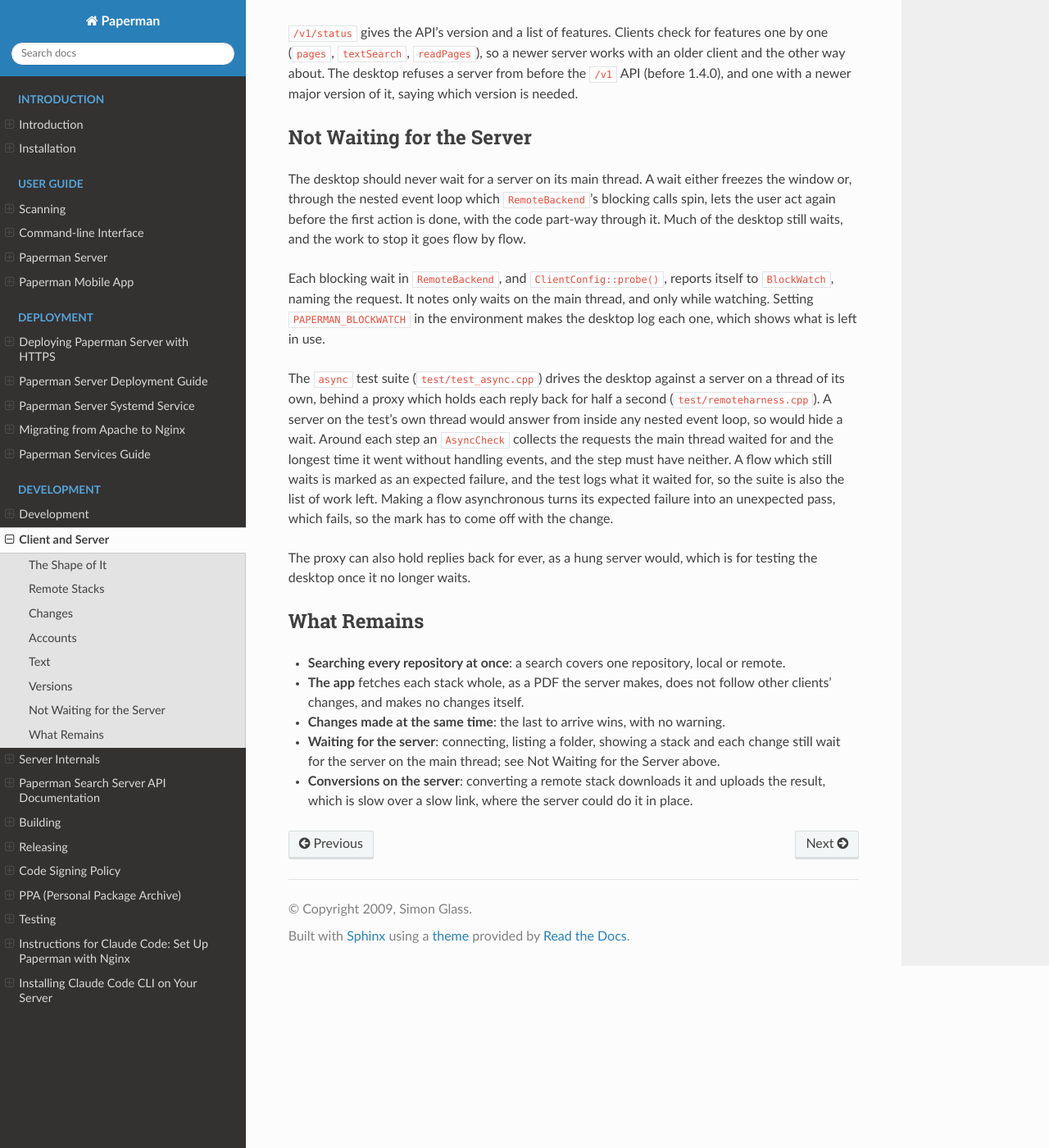
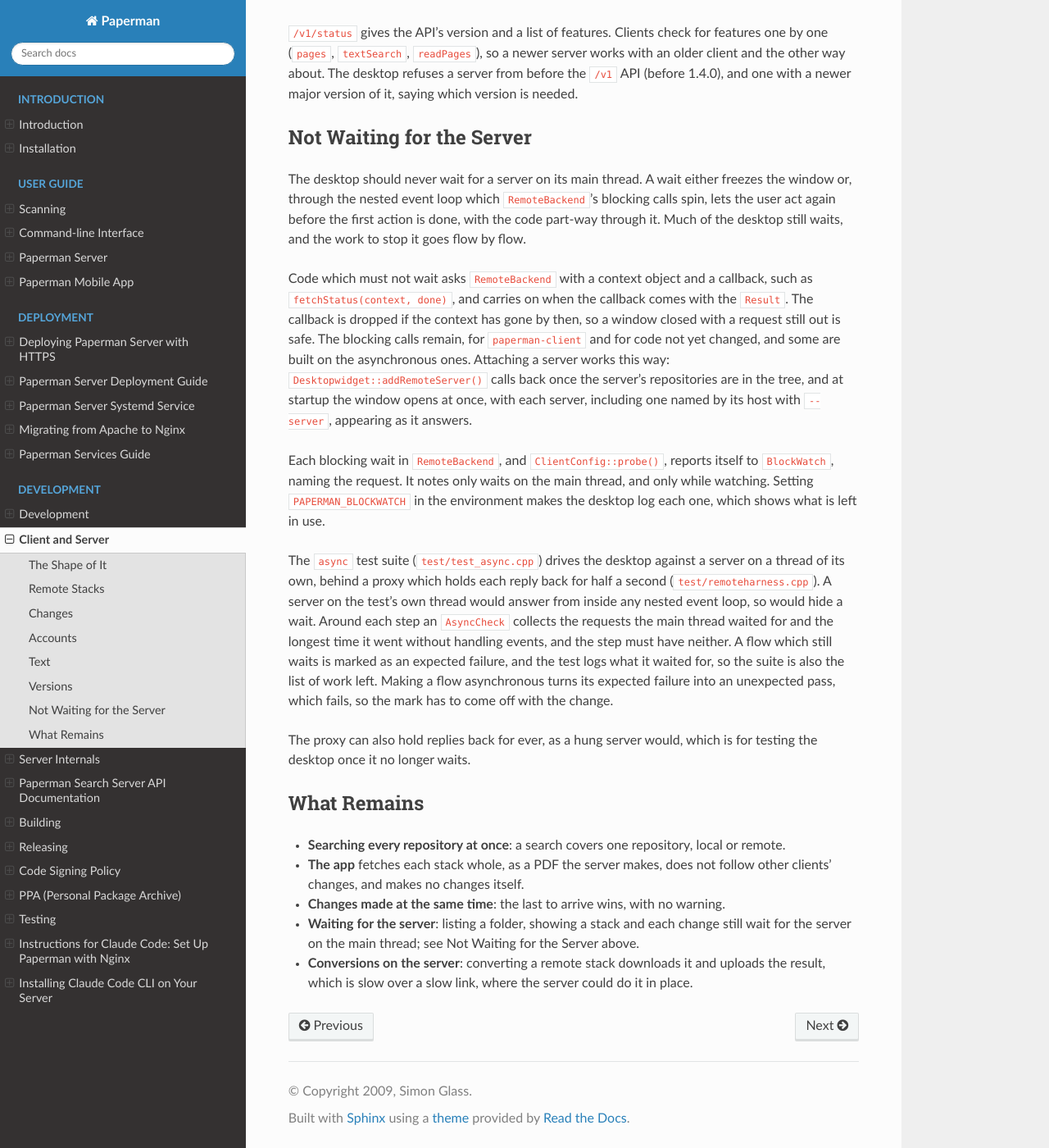
Before and after one commit to sjg20/paperman, a Sphinx documentation site: the page built from doc/client-server.rst, in a window 1280 px wide and 1400 px high, scrolled down 2034 px. Shown: the whole window at 82% size. Built offline with Sphinx 7.4.7 and the Read the Docs theme 3.1.0, drawn with Linux system fonts in a browser that asks for light colours.

Commit message:
doc: Describe attaching servers without waiting
Say how code which must not wait asks the server, and that attaching a
server, at startup or later, now works that way.

Co-developed-by: Claude Opus 5.5 (1M context) <noreply@anthropic.com>
Claude-Session: https://claude.ai/code/session_01BxfLL7T8McSpFMMxYekitE

```diff
--- a/doc/client-server.rst
+++ b/doc/client-server.rst
@@ -114,6 +114,17 @@ either freezes the window or, through the nested event loop which
 the first action is done, with the code part-way through it. Much of the
 desktop still waits, and the work to stop it goes flow by flow.
 
+Code which must not wait asks ``RemoteBackend`` with a context object and
+a callback, such as ``fetchStatus(context, done)``, and carries on when
+the callback comes with the ``Result``. The callback is dropped if the
+context has gone by then, so a window closed with a request still out is
+safe. The blocking calls remain, for ``paperman-client`` and for code not
+yet changed, and some are built on the asynchronous ones. Attaching a
+server works this way: ``Desktopwidget::addRemoteServer()`` calls back
+once the server's repositories are in the tree, and at startup the window
+opens at once, with each server, including one named by its host with
+``--server``, appearing as it answers.
+
 Each blocking wait in ``RemoteBackend``, and ``ClientConfig::probe()``,
 reports itself to ``BlockWatch``, naming the request. It notes only waits
 on the main thread, and only while watching. Setting
@@ -144,9 +155,9 @@ What Remains
   not follow other clients' changes, and makes no changes itself.
 - **Changes made at the same time**: the last to arrive wins, with no
   warning.
-- **Waiting for the server**: connecting, listing a folder, showing a
-  stack and each change still wait for the server on the main thread; see
-  Not Waiting for the Server above.
+- **Waiting for the server**: listing a folder, showing a stack and each
+  change still wait for the server on the main thread; see Not Waiting
+  for the Server above.
 - **Conversions on the server**: converting a remote stack downloads it
   and uploads the result, which is slow over a slow link, where the server
   could do it in place.
```
